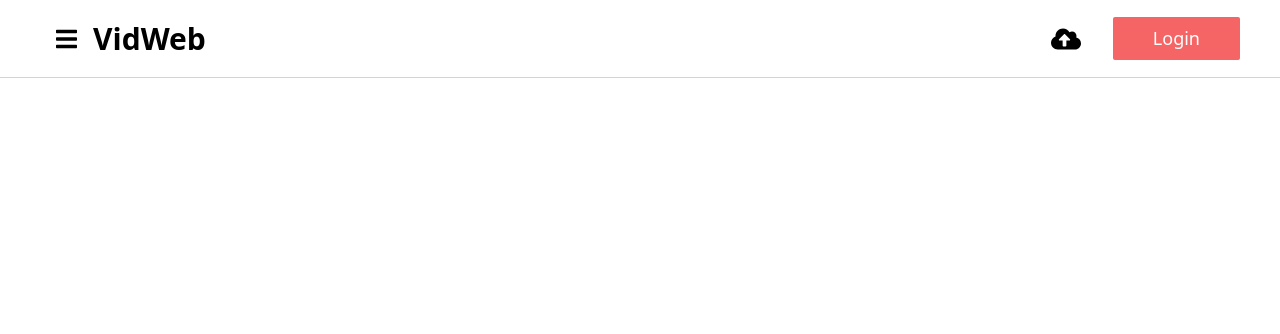
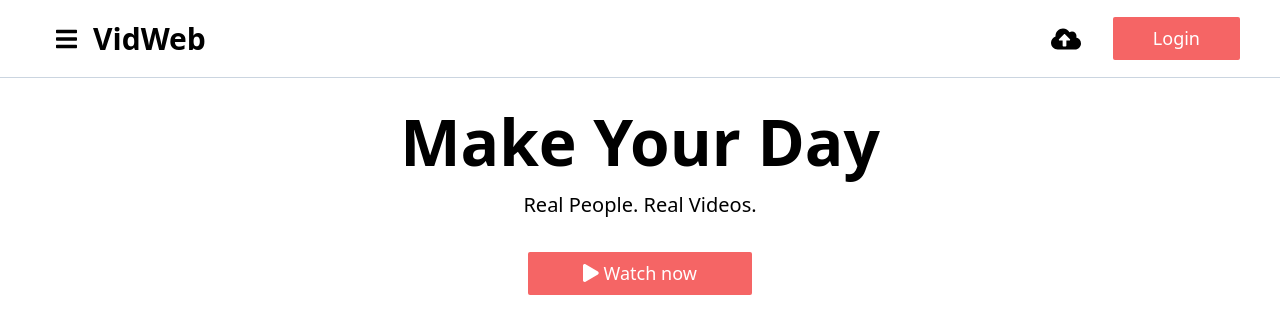
Before and after one commit to drewradcliff/video-website, a React (Vite) app: page / in a window 1280 px wide. Shown: the top 334 px of the page. Built offline with nearby package versions, Linux system fonts and the light colour scheme.

Commit message:
Add banner component

```diff
--- a/src/App.tsx
+++ b/src/App.tsx
@@ -1,5 +1,5 @@
 import React, { useState } from 'react';
-import { Header, Login } from "./components"
+import { Header, Login, Banner } from "./components"
 
 export default function App() {
   const [modal, setModal] = useState(false);
@@ -8,6 +8,7 @@ export default function App() {
     <>
       {modal && <Login setModal={setModal} />}
       <Header setModal={setModal} />
+      <Banner />
     </>
   );
 }
--- /dev/null
+++ b/src/components/Banner.tsx
@@ -0,0 +1,15 @@
+import React from "react"
+import { FontAwesomeIcon } from '@fortawesome/react-fontawesome'
+import { faPlay } from '@fortawesome/free-solid-svg-icons'
+
+export default function Banner() {
+  return (
+    <div className="text-center py-4">
+      <h1 className="text-6xl font-bold">Make Your Day</h1>
+      <p className="text-xl pb-8">Real People. Real Videos.</p>
+      <div className="w-56 mx-auto bg-red-500 text-lg text-white py-2 px-12 rounded-sm hover:bg-red-400 cursor-pointer">
+        <FontAwesomeIcon icon={faPlay} /> Watch now
+      </div>
+    </div>
+  )
+}
--- a/src/components/index.tsx
+++ b/src/components/index.tsx
@@ -1,2 +1,3 @@
 export { default as Header } from "./Header"
 export { default as Login } from "./Login"
+export { default as Banner } from "./Banner"
```
